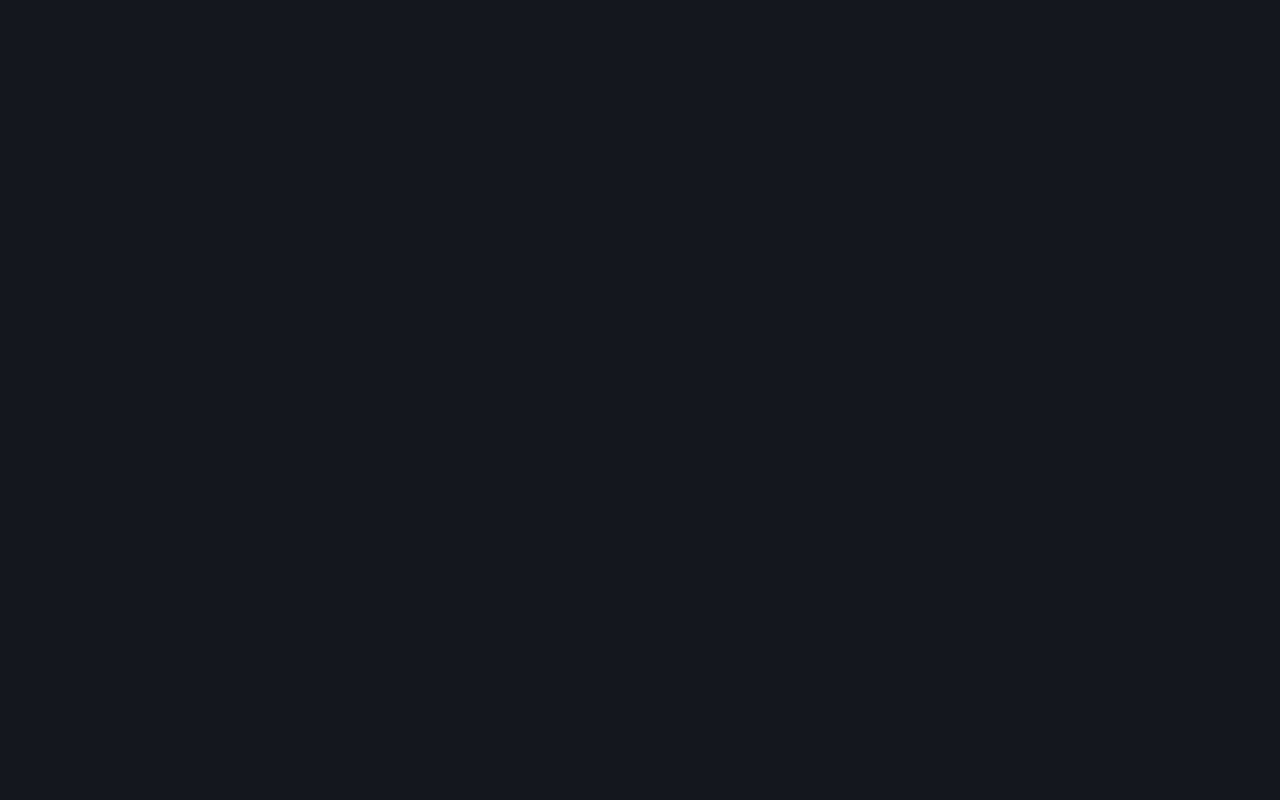
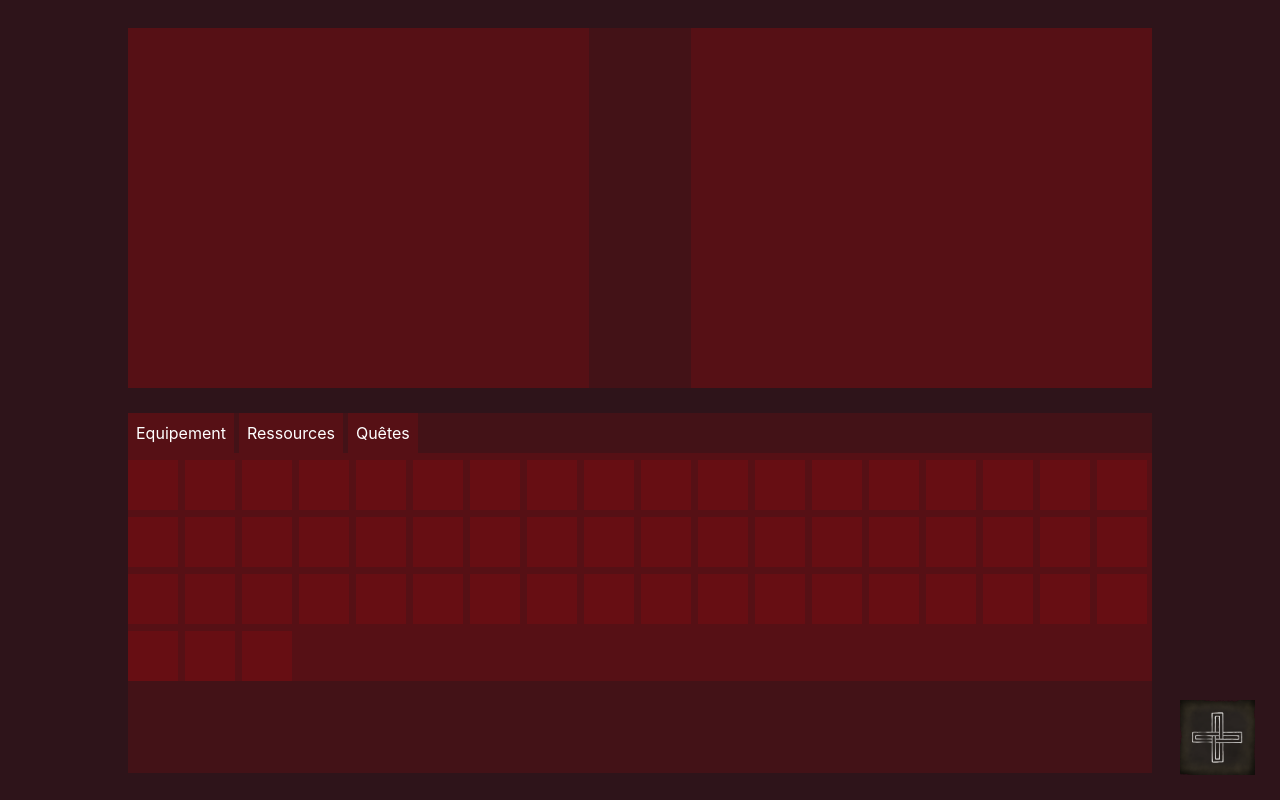
Before and after one commit to Apail59820/jdr_zin, a React (Create React App) app: page /inventory in a window 1280 px wide. Before the commit this address had no page. Built offline with nearby package versions, Linux system fonts and the light colour scheme; a web font is replaced by a local one.

Commit message:
inventory layout done

```diff
--- a/src/App.tsx
+++ b/src/App.tsx
@@ -1,9 +1,11 @@
 import { Routes, Route } from "react-router-dom";
 import HomePage from "./pages/Home";
+import InventoryPage from "./pages/Inventory";
 function App() {
   return (
     <Routes>
       <Route path="/" element={<HomePage />} />
+      <Route path="/inventory" element={<InventoryPage />} />
     </Routes>
   );
 }
--- a/src/components/RadialMenu/RadiaMenu.tsx
+++ b/src/components/RadialMenu/RadialMenu.tsx
@@ -1,13 +1,13 @@
 import { useState } from "react";
 
-const RadiaMenu = () => {
+const RadialMenu = () => {
   const [currentState, setCurrentState] = useState<boolean>(false);
 
   return (
     <div className={`radial-menu ${currentState && "active"}`}>
       <div className="radial-menu-toggle" onClick={() => setCurrentState(!currentState)}/>
       <li>
-        <a href="#"></a>
+        <a href="/inventory"></a>
       </li>
       <li>
         <a href="#"></a>
@@ -19,4 +19,4 @@ const RadiaMenu = () => {
   );
 };
 
-export default RadiaMenu;
+export default RadialMenu;
--- a/src/components/StatusBar/StatusBar.tsx
+++ b/src/components/StatusBar/StatusBar.tsx
@@ -6,7 +6,7 @@ type Props = {
 };
 const StatusBar = ({ status }: Props) => {
   const [values, setValues] = useState<{ current: number; max: number }>({
-    current: 20,
+    current: 82,
     max: 100,
   });
 
--- a/src/pages/Home.tsx
+++ b/src/pages/Home.tsx
@@ -2,7 +2,7 @@ import "../styles/pages/_home.scss";
 import { statTypesStr } from "../models/StatTypes";
 import StatSlot from "../components/StatSlot/StatSlot";
 import StatusBar from "../components/StatusBar/StatusBar";
-import RadiaMenu from "../components/RadialMenu/RadiaMenu";
+import RadialMenu from "../components/RadialMenu/RadialMenu";
 
 const HomePage = () => {
   return (
@@ -40,7 +40,7 @@ const HomePage = () => {
           </div>
         </div>
       </div>
-      <RadiaMenu/>
+      <RadialMenu/>
     </div>
   );
 };
--- /dev/null
+++ b/src/pages/Inventory.tsx
@@ -0,0 +1,84 @@
+import "../styles/pages/_inventory.scss";
+import RadialMenu from "../components/RadialMenu/RadialMenu";
+
+const InventoryPage = () => {
+  return (
+    <div className="body">
+      <div className="full-inv-wrapper">
+        <div className="item-preview">
+          <div className="current-item"></div>
+          <div className="selected-item"></div>
+        </div>
+        <div className="inv-wrapper">
+          <div className="categories">
+            <div>Equipement</div>
+            <div>Ressources</div>
+            <div>Quêtes</div>
+          </div>
+          <div className="inventory">
+            <div className="inv-slot"></div>
+            <div className="inv-slot"></div>
+            <div className="inv-slot"></div>
+            <div className="inv-slot"></div>
+            <div className="inv-slot"></div>
+            <div className="inv-slot"></div>
+            <div className="inv-slot"></div>
+            <div className="inv-slot"></div>
+            <div className="inv-slot"></div>
+            <div className="inv-slot"></div>
+            <div className="inv-slot"></div>
+            <div className="inv-slot"></div>
+            <div className="inv-slot"></div>
+            <div className="inv-slot"></div>
+            <div className="inv-slot"></div>
+            <div className="inv-slot"></div>
+            <div className="inv-slot"></div>
+            <div className="inv-slot"></div>
+            <div className="inv-slot"></div>
+            <div className="inv-slot"></div>
+            <div className="inv-slot"></div>
+            <div className="inv-slot"></div>
+            <div className="inv-slot"></div>
+            <div className="inv-slot"></div>
+            <div className="inv-slot"></div>
+            <div className="inv-slot"></div>
+            <div className="inv-slot"></div>
+            <div className="inv-slot"></div>
+            <div className="inv-slot"></div>
+            <div className="inv-slot"></div>
+            <div className="inv-slot"></div>
+            <div className="inv-slot"></div>
+            <div className="inv-slot"></div>
+            <div className="inv-slot"></div>
+            <div className="inv-slot"></div>
+            <div className="inv-slot"></div>
+            <div className="inv-slot"></div>
+            <div className="inv-slot"></div>
+            <div className="inv-slot"></div>
+            <div className="inv-slot"></div>
+            <div className="inv-slot"></div>
+            <div className="inv-slot"></div>
+            <div className="inv-slot"></div>
+            <div className="inv-slot"></div>
+            <div className="inv-slot"></div>
+            <div className="inv-slot"></div>
+            <div className="inv-slot"></div>
+            <div className="inv-slot"></div>
+            <div className="inv-slot"></div>
+            <div className="inv-slot"></div>
+            <div className="inv-slot"></div>
+            <div className="inv-slot"></div>
+            <div className="inv-slot"></div>
+            <div className="inv-slot"></div>
+            <div className="inv-slot"></div>
+            <div className="inv-slot"></div>
+            <div className="inv-slot"></div>
+          </div>
+        </div>
+      </div>
+      <RadialMenu/>
+    </div>
+  );
+};
+
+export default InventoryPage;
--- a/src/styles/components/_radialMenu.scss
+++ b/src/styles/components/_radialMenu.scss
@@ -2,7 +2,7 @@
 @use "../abstracts/assets";
 
 .radial-menu {
-  position: sticky;
+  position: fixed;
   bottom: 25px;
   left: calc(100% - 100px);
   width: 75px;
--- /dev/null
+++ b/src/styles/pages/_inventory.scss
@@ -0,0 +1,71 @@
+.full-inv-wrapper {
+    display: flex;
+    flex-direction: column;
+    justify-content: center;
+    align-items: center;
+    width: 100%;
+    height: 100vh;
+    background-color: rgba($color: #FF0000, $alpha: 0.1);
+
+    .item-preview {
+        display: flex;
+        flex-direction: row;
+        justify-content: space-between;
+        height: 45%;
+        width: 80%;
+        background-color: rgba($color: #FF0000, $alpha: 0.1);
+
+        .current-item {
+            width: 45%;
+            height: 100%;
+            background-color: rgba($color: #FF0000, $alpha: 0.1);
+        }
+
+        .selected-item {
+            width: 45%;
+            height: 100%;
+            background-color: rgba($color: #FF0000, $alpha: 0.1);
+        }
+    }
+
+    .inv-wrapper {
+        display: flex;
+        flex-direction: column;
+        width: 80%;
+        height: 45%;
+        margin-top: 25px;
+        background-color: rgba($color: #FF0000, $alpha: 0.1);
+
+        .categories {
+            display: flex;
+            flex-direction: row;
+
+            >* {
+                background-color: rgba($color: #FF0000, $alpha: 0.1);
+                padding: 0.5em;
+            }
+
+            >*:not(:first-child) {
+                margin-left: 5px;
+            }
+        }
+
+        .inventory {
+            display: flex;
+            flex-direction: row;
+            flex-wrap: wrap;
+            gap: 7px;
+            width: 100%;
+            height: max-content;
+            padding-top: 7px;
+            background-color: rgba($color: #FF0000, $alpha: 0.1);
+            overflow-y: scroll;
+
+            >* {
+                width: 50px;
+                height: 50px;
+                background-color: rgba($color: #FF0000, $alpha: 0.1);
+            }
+        }
+    }
+}
```
